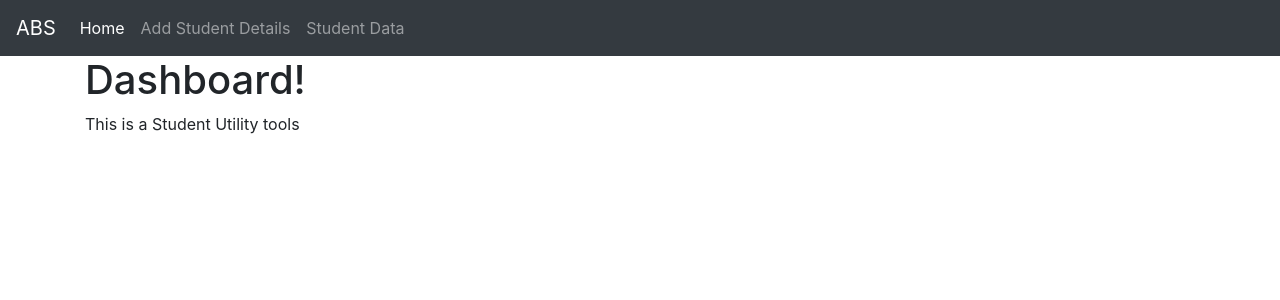
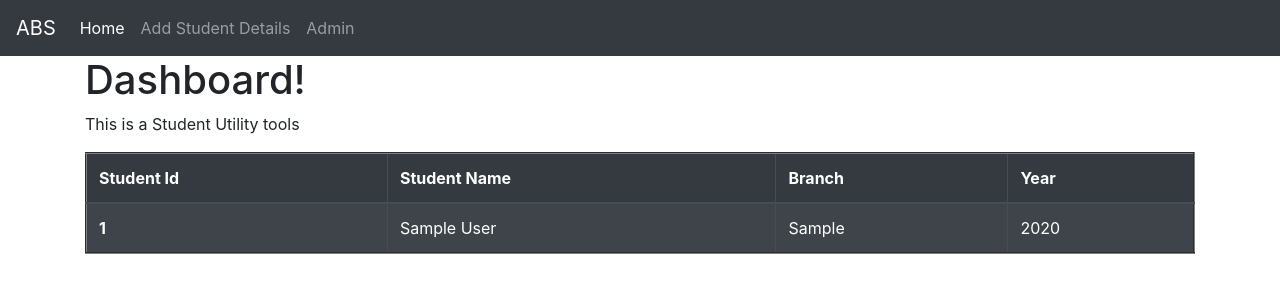
Before and after one commit to agrawal-piyush/College_management_system_django4, a Django app: page / in a window 1280 px wide. Shown: the top 300 px of the page. Run offline with Django 4.2, Linux system fonts and the light colour scheme; tables that the repository leaves empty hold one stand-in row (values such as "Sample post").

Commit message:
Third commit

```diff
--- a/College_student/settings.py
+++ b/College_student/settings.py
@@ -78,7 +78,7 @@ DATABASES = {
 
     'default': {
         'ENGINE': 'django.db.backends.mysql',
-        'NAME': 'college',
+        'NAME': 'college1',
         'USER':'root',
         'PASSWORD':'admin@123',
         'HOST':'127.0.0.1',
--- a/College_student/urls.py
+++ b/College_student/urls.py
@@ -17,6 +17,5 @@ from django.contrib import admin
 from django.urls import path, include
 
 urlpatterns = [
-    path('admin/', admin.site.urls),
     path('',include('Student.urls'))
 ]
--- a/Student/models.py
+++ b/Student/models.py
@@ -1,7 +1,7 @@
 from django.db import models
 
 class Student(models.Model):
-    S_id = models.IntegerField()
+    S_id = models.AutoField(primary_key = True)
     name = models.CharField(max_length=30)
     Branch = models.CharField(max_length=30)
     Year = models.IntegerField()
--- a/Student/templates/base.html
+++ b/Student/templates/base.html
@@ -19,7 +19,7 @@
         <a class="nav-link" href="/add/">Add Student Details</a>
       </li>
       <li class="nav-item">
-        <a class="nav-link" href="/data/">Student Data </a>
+        <a class="nav-link" href="/admin/">Admin </a>
       </li>
          </ul>
 
--- a/Student/templates/data.html
+++ b/Student/templates/data.html
@@ -1,6 +1,6 @@
 {% extends 'base.html' %}
 
-{% block title %} Delete Student Details {% endblock %}
+{% block title %}Student Details {% endblock %}
 
 {% block content %} <h1>Hi Fellow!</h1>
     <p> Please find below list of students </p>
@@ -18,7 +18,7 @@
     </tr>
   </thead>
   <tbody>
-  {% for y in data %}
+  {% for y in data reversed %}
 
     <tr>
       <th scope="row">{{ y.S_id }} </th>
--- a/Student/templates/home.html
+++ b/Student/templates/home.html
@@ -4,5 +4,27 @@
 
 {% block content %} <h1>Dashboard!</h1>
     <p> This is a Student Utility tools</p>
+<table class="table table-striped table-dark" border="2">
+  <thead>
+    <tr>
+      <th scope="col">Student Id</th>
+      <th scope="col">Student Name</th>
+      <th scope="col">Branch</th>
+      <th scope="col">Year</th>
+
+    </tr>
+  </thead>
+  <tbody>
+  {% for y in data %}
+
+    <tr>
+      <th scope="row">{{ y.S_id }} </th>
+      <td>{{ y.name }}</td>
+      <td>{{ y.Branch }}</td>
+      <td>{{ y.Year }}</td>
+    </tr>
+{% endfor %}
+  </tbody>
+</table>
 
     {% endblock %}
--- a/Student/urls.py
+++ b/Student/urls.py
@@ -6,7 +6,7 @@ urlpatterns=[
     path('add/', views.add, name='add'),
     path('delete/<int:id>', views.delete, name='delete'),
     path('update/<int:id>', views.update, name='update'),
-    path('data/', views.data, name='data'),
+    path('admin/', views.data, name='admin'),
     path('addsuccess/', views.addsuccess, name='addsuccess'),
     path('updaterecord/<int:id>', views.updaterecord, name='updaterecord'),
 
--- a/Student/views.py
+++ b/Student/views.py
@@ -1,8 +1,12 @@
 from django.shortcuts import render
 from .models import Student
 from .forms import StudentForm
+def home(request):
 
-def home(request):
+    d = Student.objects.all().values()
+    x ={ 'data':d}
+    return render(request,'home.html',x)
+
     return render(request,'home.html')
 
 def add(request):
@@ -26,7 +30,7 @@ def updaterecord(request,id):
 def data(request):
     d = Student.objects.all().values()
     x ={ 'data':d}
-    print(d)
+    #print(d)
     return render(request,'data.html',x)
 
 def delete(request,id):
@@ -38,6 +42,6 @@ def addsuccess(request):
     if request.method == 'POST':
         form = StudentForm(request.POST)
         if form.is_valid():
-            s = Student(S_id = form.cleaned_data['S_id'],name= form.cleaned_data['name'], Branch= form.cleaned_data['Branch'],Year=form.cleaned_data['Year'])
+            s = Student(name= form.cleaned_data['name'], Branch= form.cleaned_data['Branch'],Year=form.cleaned_data['Year'])
             s.save()
     return render(request,'addsuccess.html')
```
Also changed, not shown: Student/migrations/__init__.py (+21 -0 lines), Student/migrations/0001_initial.py.
